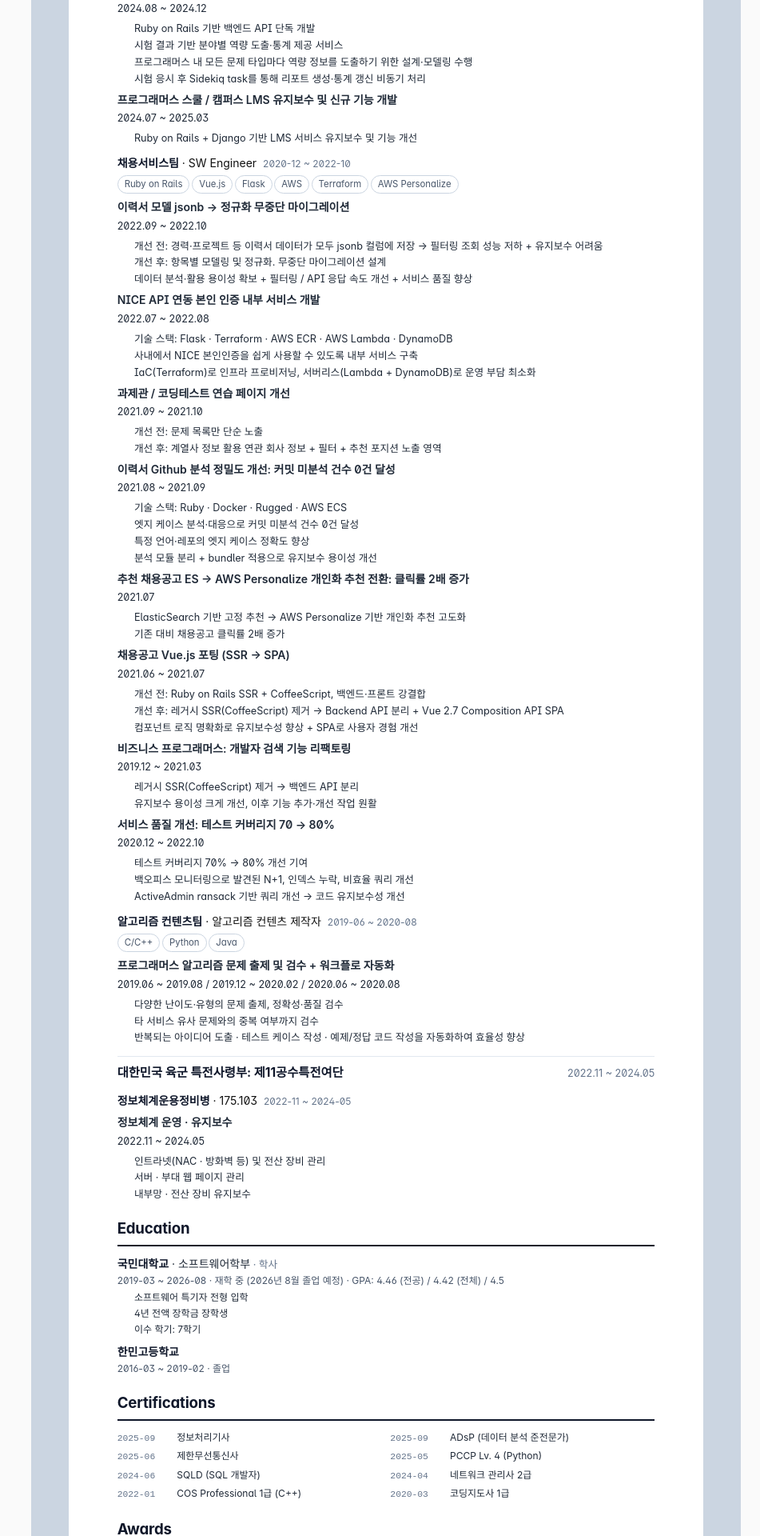
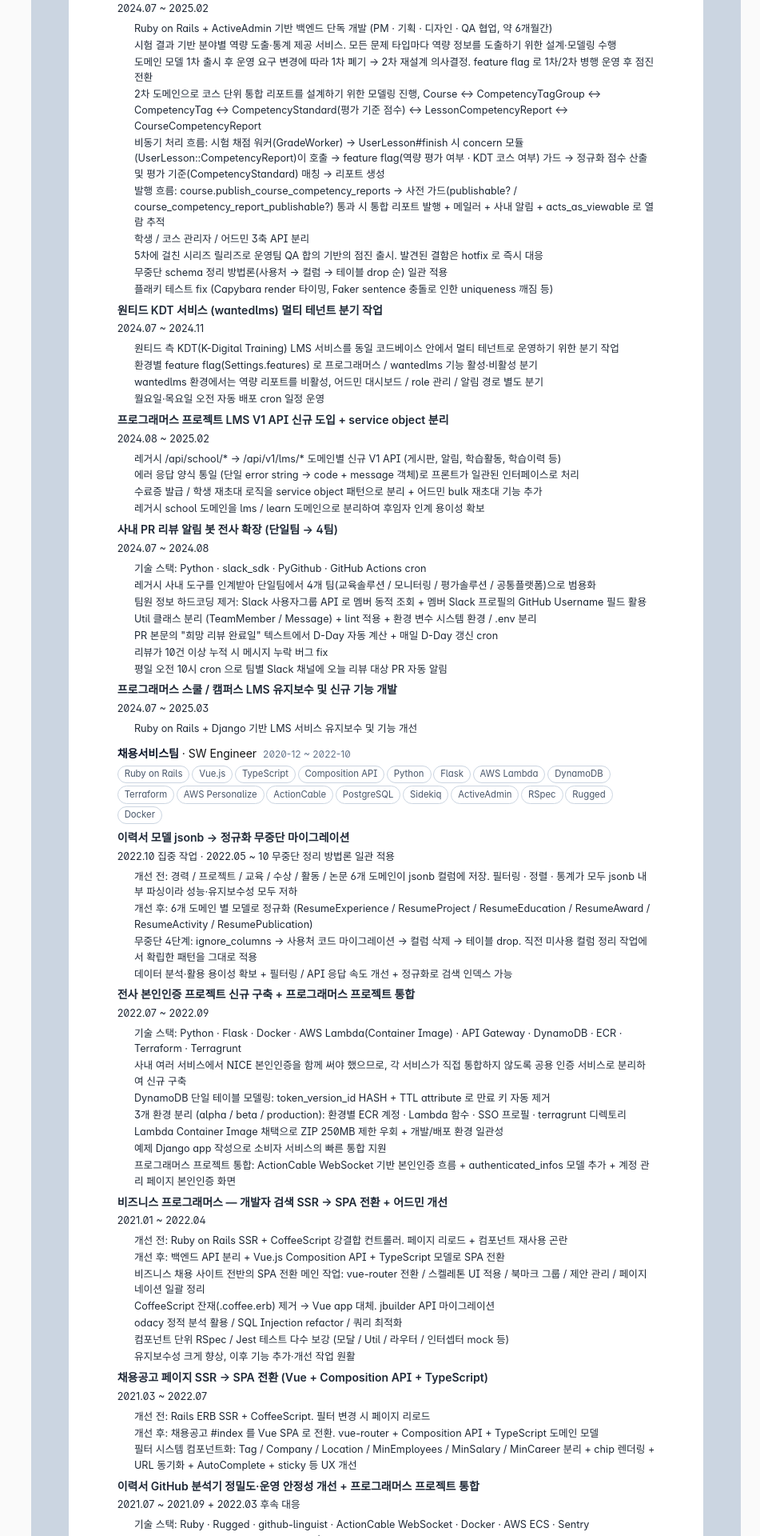
Before and after one commit to shinkeonkim/my-portfolio, a Vue app: page /my-portfolio/pdf in a window 1280 px wide. Shown: the part 1780-3700 px from the top of the page at 80% size, without its empty margins (329-1280 px from the left). Built offline with nearby package versions, Linux system fonts and the light colour scheme.

Commit message:
chore: 그렙 내용 개선

```diff
--- a/src/data/experience.ts
+++ b/src/data/experience.ts
@@ -12,18 +12,66 @@
         team: '교육솔루션팀',
         position: 'Backend Engineer',
         period: { start: '2024-07', end: '2025-03' },
-        stack: ['Ruby on Rails', 'Django', 'Sidekiq'],
+        stack: [
+          'Ruby on Rails',
+          'ActiveAdmin',
+          'Sidekiq',
+          'PostgreSQL',
+          'RSpec',
+          'Python',
+          'GitHub Actions',
+          'Django',
+        ],
         details: [
           {
             title: 'KDT 수강생 역량진단리포트 백엔드 단독 개발',
-            period: '2024.08 ~ 2024.12',
+            period: '2024.07 ~ 2025.02',
             bullets: [
-              'Ruby on Rails 기반 백엔드 API 단독 개발',
-              '시험 결과 기반 분야별 역량 도출·통계 제공 서비스',
-              '프로그래머스 내 모든 문제 타입마다 역량 정보를 도출하기 위한 설계·모델링 수행',
-              '시험 응시 후 Sidekiq task를 통해 리포트 생성·통계 갱신 비동기 처리',
+              'Ruby on Rails + ActiveAdmin 기반 백엔드 단독 개발 (PM · 기획 · 디자인 · QA 협업, 약 6개월간)',
+              '시험 결과 기반 분야별 역량 도출·통계 제공 서비스. 모든 문제 타입마다 역량 정보를 도출하기 위한 설계·모델링 수행',
+              '도메인 모델 1차 출시 후 운영 요구 변경에 따라 1차 폐기 → 2차 재설계 의사결정. feature flag 로 1차/2차 병행 운영 후 점진 전환',
+              '2차 도메인으로 코스 단위 통합 리포트를 설계하기 위한 모델링 진행, Course ↔ CompetencyTagGroup ↔ CompetencyTag ↔ CompetencyStandard(평가 기준 점수) ↔ LessonCompetencyReport ↔ CourseCompetencyReport',
+              '비동기 처리 흐름: 시험 채점 워커(GradeWorker) → UserLesson#finish 시 concern 모듈(UserLesson::CompetencyReport)이 호출 → feature flag(역량 평가 여부 · KDT 코스 여부) 가드 → 정규화 점수 산출 및 평가 기준(CompetencyStandard) 매칭 → 리포트 생성',
+              '발행 흐름: course.publish_course_competency_reports → 사전 가드(publishable? / course_competency_report_publishable?) 통과 시 통합 리포트 발행 + 메일러 + 사내 알림 + acts_as_viewable 로 열람 추적',
+              '학생 / 코스 관리자 / 어드민 3축 API 분리',
+              '5차에 걸친 시리즈 릴리즈로 운영팀 QA 합의 기반의 점진 출시. 발견된 결함은 hotfix 로 즉시 대응',
+              '무중단 schema 정리 방법론(사용처 → 컬럼 → 테이블 drop 순) 일관 적용',
+              '플래키 테스트 fix (Capybara render 타이밍, Faker sentence 충돌로 인한 uniqueness 깨짐 등)',
             ],
             images: [`${EXP_IMG}/notion-01.png`, `${EXP_IMG}/notion-02.png`],
+          },
+          {
+            title: '원티드 KDT 서비스 (wantedlms) 멀티 테넌트 분기 작업',
+            period: '2024.07 ~ 2024.11',
+            bullets: [
+              '원티드 측 KDT(K-Digital Training) LMS 서비스를 동일 코드베이스 안에서 멀티 테넌트로 운영하기 위한 분기 작업',
+              '환경별 feature flag(Settings.features) 로 프로그래머스 / wantedlms 기능 활성·비활성 분기',
+              'wantedlms 환경에서는 역량 리포트를 비활성, 어드민 대시보드 / role 관리 / 알림 경로 별도 분기',
+              '월요일·목요일 오전 자동 배포 cron 일정 운영',
+            ],
+          },
+          {
+            title: '프로그래머스 프로젝트 LMS V1 API 신규 도입 + service object 분리',
+            period: '2024.08 ~ 2025.02',
+            bullets: [
+              '레거시 /api/school/* → /api/v1/lms/* 도메인별 신규 V1 API (게시판, 알림, 학습활동, 학습이력 등)',
+              '에러 응답 양식 통일 (단일 error string → code + message 객체)로 프론트가 일관된 인터페이스로 처리',
+              '수료증 발급 / 학생 재초대 로직을 service object 패턴으로 분리 + 어드민 bulk 재초대 기능 추가',
+              '레거시 school 도메인을 lms / learn 도메인으로 분리하여 후임자 인계 용이성 확보',
+            ],
+          },
+          {
+            title: '사내 PR 리뷰 알림 봇 전사 확장 (단일팀 → 4팀)',
+            period: '2024.07 ~ 2024.08',
+            bullets: [
+              '기술 스택: Python · slack_sdk · PyGithub · GitHub Actions cron',
+              '레거시 사내 도구를 인계받아 단일팀에서 4개 팀(교육솔루션 / 모니터링 / 평가솔루션 / 공통플랫폼)으로 범용화',
+              '팀원 정보 하드코딩 제거: Slack 사용자그룹 API 로 멤버 동적 조회 + 멤버 Slack 프로필의 GitHub Username 필드 활용',
+              'Util 클래스 분리 (TeamMember / Message) + lint 적용 + 환경 변수 시스템 환경 / .env 분리',
+              'PR 본문의 "희망 리뷰 완료일" 텍스트에서 D-Day 자동 계산 + 매일 D-Day 갱신 cron',
+              '리뷰가 10건 이상 누적 시 메시지 누락 버그 fix',
+              '평일 오전 10시 cron 으로 팀별 Slack 채널에 오늘 리뷰 대상 PR 자동 알림',
+            ],
           },
           {
             title: '프로그래머스 스쿨 / 캠퍼스 LMS 유지보수 및 신규 기능 개발',
@@ -36,80 +84,129 @@
         team: '채용서비스팀',
         position: 'SW Engineer',
         period: { start: '2020-12', end: '2022-10' },
-        stack: ['Ruby on Rails', 'Vue.js', 'Flask', 'AWS', 'Terraform', 'AWS Personalize'],
+        stack: [
+          'Ruby on Rails',
+          'Vue.js',
+          'TypeScript',
+          'Composition API',
+          'Python',
+          'Flask',
+          'AWS Lambda',
+          'DynamoDB',
+          'Terraform',
+          'AWS Personalize',
+          'ActionCable',
+          'PostgreSQL',
+          'Sidekiq',
+          'ActiveAdmin',
+          'RSpec',
+          'Rugged',
+          'Docker',
+        ],
         details: [
           {
             title: '이력서 모델 jsonb → 정규화 무중단 마이그레이션',
-            period: '2022.09 ~ 2022.10',
+            period: '2022.10 집중 작업 · 2022.05 ~ 10 무중단 정리 방법론 일관 적용',
             bullets: [
-              '개선 전: 경력·프로젝트 등 이력서 데이터가 모두 jsonb 컬럼에 저장 → 필터링 조회 성능 저하 + 유지보수 어려움',
-              '개선 후: 항목별 모델링 및 정규화. 무중단 마이그레이션 설계',
-              '데이터 분석·활용 용이성 확보 + 필터링 / API 응답 속도 개선 + 서비스 품질 향상',
+              '개선 전: 경력 / 프로젝트 / 교육 / 수상 / 활동 / 논문 6개 도메인이 jsonb 컬럼에 저장. 필터링 · 정렬 · 통계가 모두 jsonb 내부 파싱이라 성능·유지보수성 모두 저하',
+              '개선 후: 6개 도메인 별 모델로 정규화 (ResumeExperience / ResumeProject / ResumeEducation / ResumeAward / ResumeActivity / ResumePublication)',
+              '무중단 4단계: ignore_columns → 사용처 코드 마이그레이션 → 컬럼 삭제 → 테이블 drop. 직전 미사용 컬럼 정리 작업에서 확립한 패턴을 그대로 적용',
+              '데이터 분석·활용 용이성 확보 + 필터링 / API 응답 속도 개선 + 정규화로 검색 인덱스 가능',
             ],
           },
           {
-            title: 'NICE API 연동 본인 인증 내부 서비스 개발',
-            period: '2022.07 ~ 2022.08',
+            title: '전사 본인인증 프로젝트 신규 구축 + 프로그래머스 프로젝트 통합',
+            period: '2022.07 ~ 2022.09',
             bullets: [
-              '기술 스택: Flask · Terraform · AWS ECR · AWS Lambda · DynamoDB',
-              '사내에서 NICE 본인인증을 쉽게 사용할 수 있도록 내부 서비스 구축',
-              'IaC(Terraform)로 인프라 프로비저닝, 서버리스(Lambda + DynamoDB)로 운영 부담 최소화',
+              '기술 스택: Python · Flask · Docker · AWS Lambda(Container Image) · API Gateway · DynamoDB · ECR · Terraform · Terragrunt',
+              '사내 여러 서비스에서 NICE 본인인증을 함께 써야 했으므로, 각 서비스가 직접 통합하지 않도록 공용 인증 서비스로 분리하여 신규 구축',
+              'DynamoDB 단일 테이블 모델링: token_version_id HASH + TTL attribute 로 만료 키 자동 제거',
+              '3개 환경 분리 (alpha / beta / production): 환경별 ECR 계정 · Lambda 함수 · SSO 프로필 · terragrunt 디렉토리',
+              'Lambda Container Image 채택으로 ZIP 250MB 제한 우회 + 개발/배포 환경 일관성',
+              '예제 Django app 작성으로 소비자 서비스의 빠른 통합 지원',
+              '프로그래머스 프로젝트 통합: ActionCable WebSocket 기반 본인인증 흐름 + authenticated_infos 모델 추가 + 계정 관리 페이지 본인인증 화면',
             ],
           },
           {
-            title: '과제관 / 코딩테스트 연습 페이지 개선',
-            period: '2021.09 ~ 2021.10',
+            title: '비즈니스 프로그래머스 — 개발자 검색 SSR → SPA 전환 + 어드민 개선',
+            period: '2021.01 ~ 2022.04',
             bullets: [
-              '개선 전: 문제 목록만 단순 노출',
-              '개선 후: 계열사 정보 활용 연관 회사 정보 + 필터 + 추천 포지션 노출 영역',
+              '개선 전: Ruby on Rails SSR + CoffeeScript 강결합 컨트롤러. 페이지 리로드 + 컴포넌트 재사용 곤란',
+              '개선 후: 백엔드 API 분리 + Vue.js Composition API + TypeScript 모델로 SPA 전환',
+              '비즈니스 채용 사이트 전반의 SPA 전환 메인 작업: vue-router 전환 / 스켈레톤 UI 적용 / 북마크 그룹 / 제안 관리 / 페이지네이션 일괄 정리',
+              'CoffeeScript 잔재(.coffee.erb) 제거 → Vue app 대체. jbuilder API 마이그레이션',
+              'odacy 정적 분석 활용 / SQL Injection refactor / 쿼리 최적화',
+              '컴포넌트 단위 RSpec / Jest 테스트 다수 보강 (모달 / Util / 라우터 / 인터셉터 mock 등)',
+              '유지보수성 크게 향상, 이후 기능 추가·개선 작업 원활',
+            ],
+            images: [`${EXP_IMG}/notion-06.png`],
+          },
+          {
+            title: '채용공고 페이지 SSR → SPA 전환 (Vue + Composition API + TypeScript)',
+            period: '2021.03 ~ 2022.07',
+            bullets: [
+              '개선 전: Rails ERB SSR + CoffeeScript. 필터 변경 시 페이지 리로드',
+              '개선 후: 채용공고 #index 를 Vue SPA 로 전환. vue-router + Composition API + TypeScript 도메인 모델',
+              '필터 시스템 컴포넌트화: Tag / Company / Location / MinEmployees / MinSalary / MinCareer 분리 + chip 렌더링 + URL 동기화 + AutoComplete + sticky 등 UX 개선',
+            ],
+            images: [`${EXP_IMG}/notion-05.png`],
+          },
+          {
+            title: '이력서 GitHub 분석기 정밀도·운영 안정성 개선 + 프로그래머스 프로젝트 통합',
+            period: '2021.07 ~ 2021.09 + 2022.03 후속 대응',
+            bullets: [
+              '기술 스택: Ruby · Rugged · github-linguist · ActionCable WebSocket · Docker · AWS ECS · Sentry',
+              'Rugged::Walker 정렬 옵션(SORT_DATE | SORT_TOPO) 명시화 + 단일 커밋 레포 엣지 케이스(parents.empty?) 대응으로 커밋 미분석 건수 0건 달성',
+              '분석 로직을 별도 클래스로 분리 + 로컬 단독 실행 스크립트 추가로 디버깅 환경 마련',
+              'Gemfile / Gemfile.lock + bundle exec 도입으로 컨테이너 빌드 재현성 확보',
+              'Timeout / Rugged::HTTPError 를 별도 상태(banned / error)로 분리해 운영 알람 노이즈 제거. clone URL 에 노출되던 PAT 토큰 제거 + 분석 직전 캐시 디렉토리 정리',
+              '2022.03 GitHub git:// 프로토콜 deprecation 즉시 대응 (https:// 마이그레이션)',
+              '프로그래머스 프로젝트 통합: octokit 페이지네이션 안정화(큰 레포 대응) + git_stat 통계 화면(토글 / 새로고침 / 차트 안정화 / 공개 프로필 노출 이슈) + banned 상태를 UI 에 반영',
+            ],
+          },
+          {
+            title: '추천 채용공고 ES → AWS Personalize 개인화 추천 전환',
+            period: '2021.04 PoC · 2021.07 ~ 2021.12 안정화',
+            bullets: [
+              '개선 전: ElasticSearch 기반 고정 추천',
+              '개선 후: AWS Personalize Campaign 기반 개인화 추천',
+              'API client / runtime_client 싱글톤화 + rails console 테스트 명령어로 PoC',
+              'Action tracking 도입 (클릭 이벤트 / put_item key 정책 / URL tracking)',
+              '추천 적용 영역 확장: 채용공고 추천 → 오픈 챌린지 추천 포지션 영역까지 personalized',
+              '랜덤 노출 비율 도입과 함께 모니터링 진행 후, 채용공고 클릭률 / 지원율 향상 확인',
+            ],
+            images: [`${EXP_IMG}/notion-04.png`],
+          },
+          {
+            title: '비즈니스 채용 — 신규 도메인 구축 (코딩테스트 과제 / 대회) + V1 API',
+            period: '2021.09 ~ 2022.09',
+            bullets: [
+              '코딩테스트 과제(skill_check_assignment) 도메인 신규 도입: 회사 어드민 / 필터 / 추가 영역 / 레이아웃 / 태그 / 태그 필터 / 반응형 레이아웃 (점진 출시)',
+              '비즈니스 대회(competition) 시스템: 비즈니스 대회 인덱스 / 상세 검색 / 등록 엑셀 다운로드 / 통계 지원',
+              '대회 V1 API 신설: 대회 상세 / 대회 지원 V1 / 리더보드 탭 / registration#destroy(지원 취소) / 대회 참가 기업 bulk create 어드민',
+              '채용공고 / 추천 포지션 / 회사 필터 추가 작업 (Epic 단위)',
+              '비즈니스 회원가입 form locale dropdown, 회사 정보 us 페이지 / 다국어 등 i18n 확장',
             ],
             images: [`${EXP_IMG}/notion-03.png`],
           },
           {
-            title: '이력서 Github 분석 정밀도 개선: 커밋 미분석 건수 0건 달성',
-            period: '2021.08 ~ 2021.09',
+            title: '채용사업부 에러 알림 채널 분리 + 운영 안정성',
+            period: '2022.06',
             bullets: [
-              '기술 스택: Ruby · Docker · Rugged · AWS ECS',
-              '엣지 케이스 분석·대응으로 커밋 미분석 건수 0건 달성',
-              '특정 언어·레포의 엣지 케이스 정확도 향상',
-              '분석 모듈 분리 + bundler 적용으로 유지보수 용이성 개선',
+              '채용 도메인 전반의 컨트롤러 / 채널 / 잡에 dept.career 분류 태그 일괄 부착',
+              '에러 핸들러에서 분류 태그 기반으로 채용사업부 / 다른 부서 Slack 채널 라우팅',
+              '응답 책임자 명확화 + 다른 부서 알람 노이즈 감소',
             ],
           },
           {
-            title: '추천 채용공고 ES → AWS Personalize 개인화 추천 전환: 클릭률 2배 증가',
-            period: '2021.07',
-            bullets: [
-              'ElasticSearch 기반 고정 추천 → AWS Personalize 기반 개인화 추천 고도화',
-              '기존 대비 채용공고 클릭률 2배 증가',
-            ],
-            images: [`${EXP_IMG}/notion-04.png`],
-          },
-          {
-            title: '채용공고 Vue.js 포팅 (SSR → SPA)',
-            period: '2021.06 ~ 2021.07',
-            bullets: [
-              '개선 전: Ruby on Rails SSR + CoffeeScript, 백엔드·프론트 강결합',
-              '개선 후: 레거시 SSR(CoffeeScript) 제거 → Backend API 분리 + Vue 2.7 Composition API SPA',
-              '컴포넌트 로직 명확화로 유지보수성 향상 + SPA로 사용자 경험 개선',
-            ],
-            images: [`${EXP_IMG}/notion-05.png`],
-          },
-          {
-            title: '비즈니스 프로그래머스: 개발자 검색 기능 리팩토링',
-            period: '2019.12 ~ 2021.03',
-            bullets: [
-              '레거시 SSR(CoffeeScript) 제거 → 백엔드 API 분리',
-              '유지보수 용이성 크게 개선, 이후 기능 추가·개선 작업 원활',
-            ],
-            images: [`${EXP_IMG}/notion-06.png`],
-          },
-          {
-            title: '서비스 품질 개선: 테스트 커버리지 70 → 80%',
+            title: '서비스 품질 개선: 테스트 커버리지 70 → 80% + 무중단 schema 정리 방법론',
             period: '2020.12 ~ 2022.10',
             bullets: [
               '테스트 커버리지 70% → 80% 개선 기여',
+              '컨트롤러 / 모델 / 정책 / 팩토리 spec 보강',
               '백오피스 모니터링으로 발견된 N+1, 인덱스 누락, 비효율 쿼리 개선',
-              'ActiveAdmin ransack 기반 쿼리 개선 → 코드 유지보수성 개선',
+              'ActiveAdmin ransack 기반 쿼리 개선 + bulk action 도입 → 코드 유지보수성 개선',
+              '무중단 schema 정리 방법론 확립: ignore_columns → 사용처 삭제 → 컬럼 삭제 → 테이블 drop. 다수 도메인 (resumes / job_positions / companies / competitions / job_profiles 등)에 일관 적용',
             ],
           },
         ],
@@ -121,12 +218,14 @@
         stack: ['C/C++', 'Python', 'Java'],
         details: [
           {
-            title: '프로그래머스 알고리즘 문제 출제 및 검수 + 워크플로 자동화',
-            period: '2019.06 ~ 2019.08 / 2019.12 ~ 2020.02 / 2020.06 ~ 2020.08',
+            title: '프로그래머스 알고리즘 문제 출제 / 검수 / 워크플로 자동화',
+            period: '2019.06 ~ 2019.08 · 2019.12 ~ 2020.02 · 2020.06 ~ 2020.08 (인턴 3차)',
             bullets: [
-              '다양한 난이도·유형의 문제 출제, 정확성·품질 검수',
+              '다양한 난이도·유형의 알고리즘 문제 출제 및 정확성·품질 검수',
               '타 서비스 유사 문제와의 중복 여부까지 검수',
-              '반복되는 아이디어 도출 · 테스트 케이스 작성 · 예제/정답 코드 작성을 자동화하여 효율성 향상',
+              '검수 워크플로 정착: 출제 → 검수 → 피드백 → 수정 → 최종 검수 → 출제 완료',
+              '반복되는 작업 자동화 도구 제작 (랜덤 단어 조합 기반 아이디어 발굴 / 문제 템플릿 / 테스트 케이스 랜덤 생성)',
+              '인턴 3차례에 걸쳐 책임 범위 확장: 초기 출제 → 검수 → 자동화 도구 개발 → 출제·검수·도구 개발 병행',
             ],
           },
         ],
```
